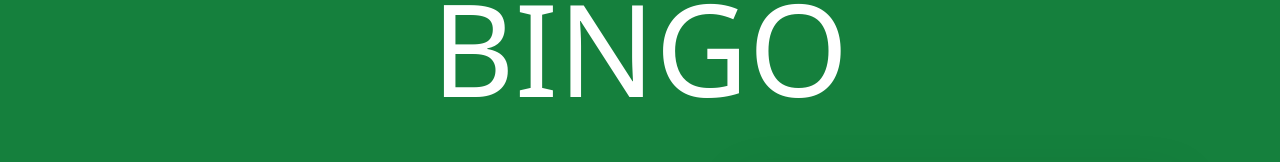
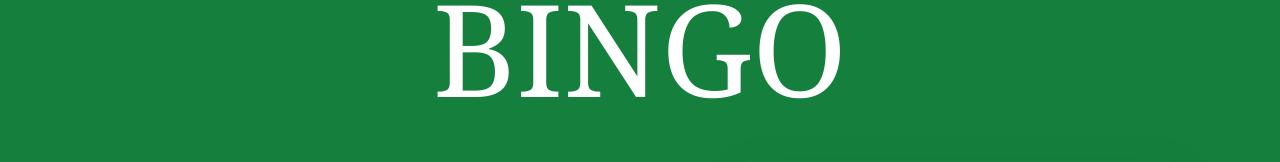
Before and after one commit to ridge-hari/bingo-app, a Vue app: page / in a window 1280 px wide. Shown: the top 162 px of the page. Built offline with nearby package versions, Linux system fonts and the light colour scheme.

Commit message:
Update ConsoleLayout.vue

```diff
--- a/src/layouts/ConsoleLayout.vue
+++ b/src/layouts/ConsoleLayout.vue
@@ -25,7 +25,7 @@ defineProps<{
       class="flex h-10 w-full flex-row items-center justify-center py-20 bg-green-700 text-white"
     >
       <div
-        class="animate-bounce px-2 w-10/12 text-center text-9xl cursor-pointer"
+        class="font-serif animate-bounce px-2 w-10/12 text-center text-9xl cursor-pointer"
       >
         BINGO
       </div>
```
